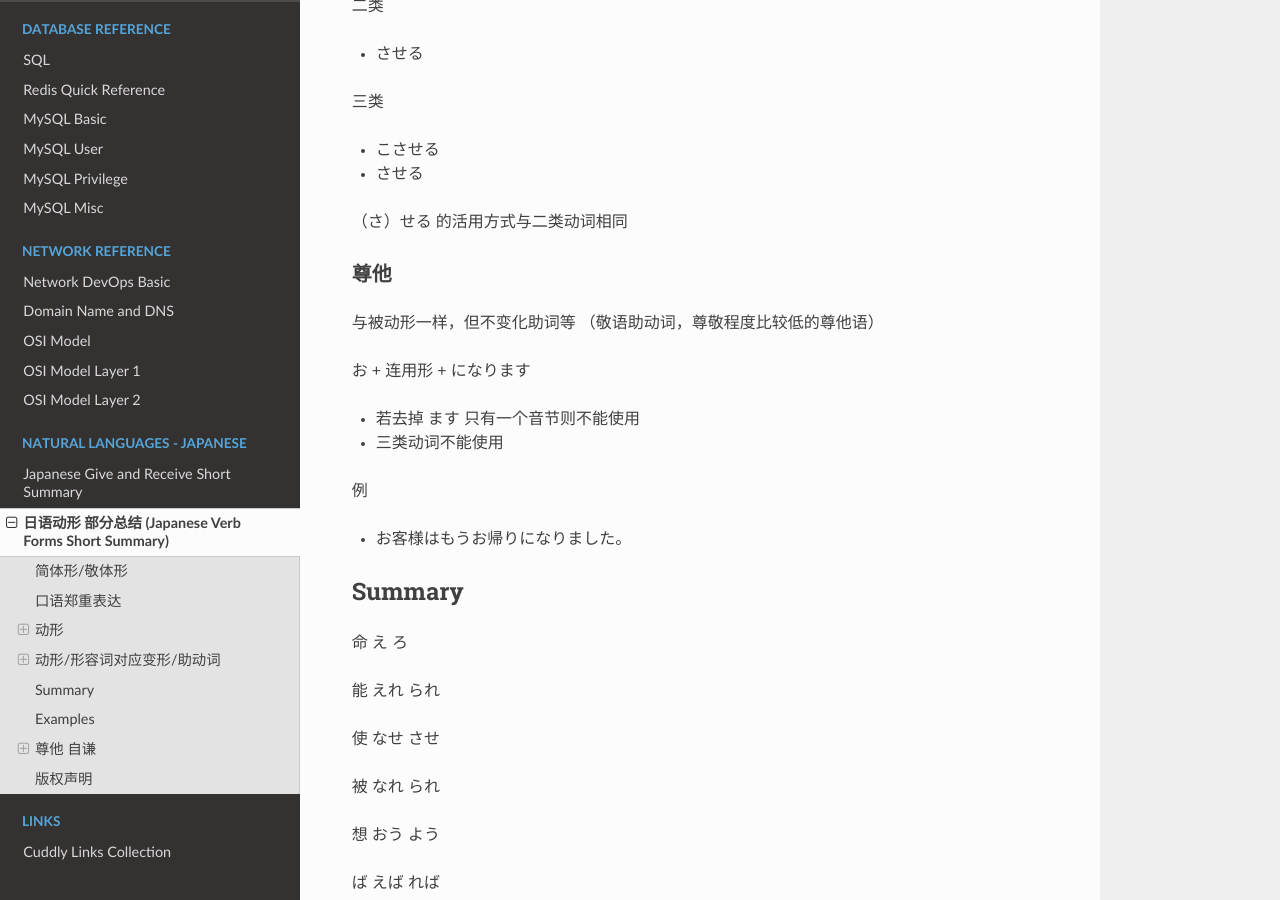
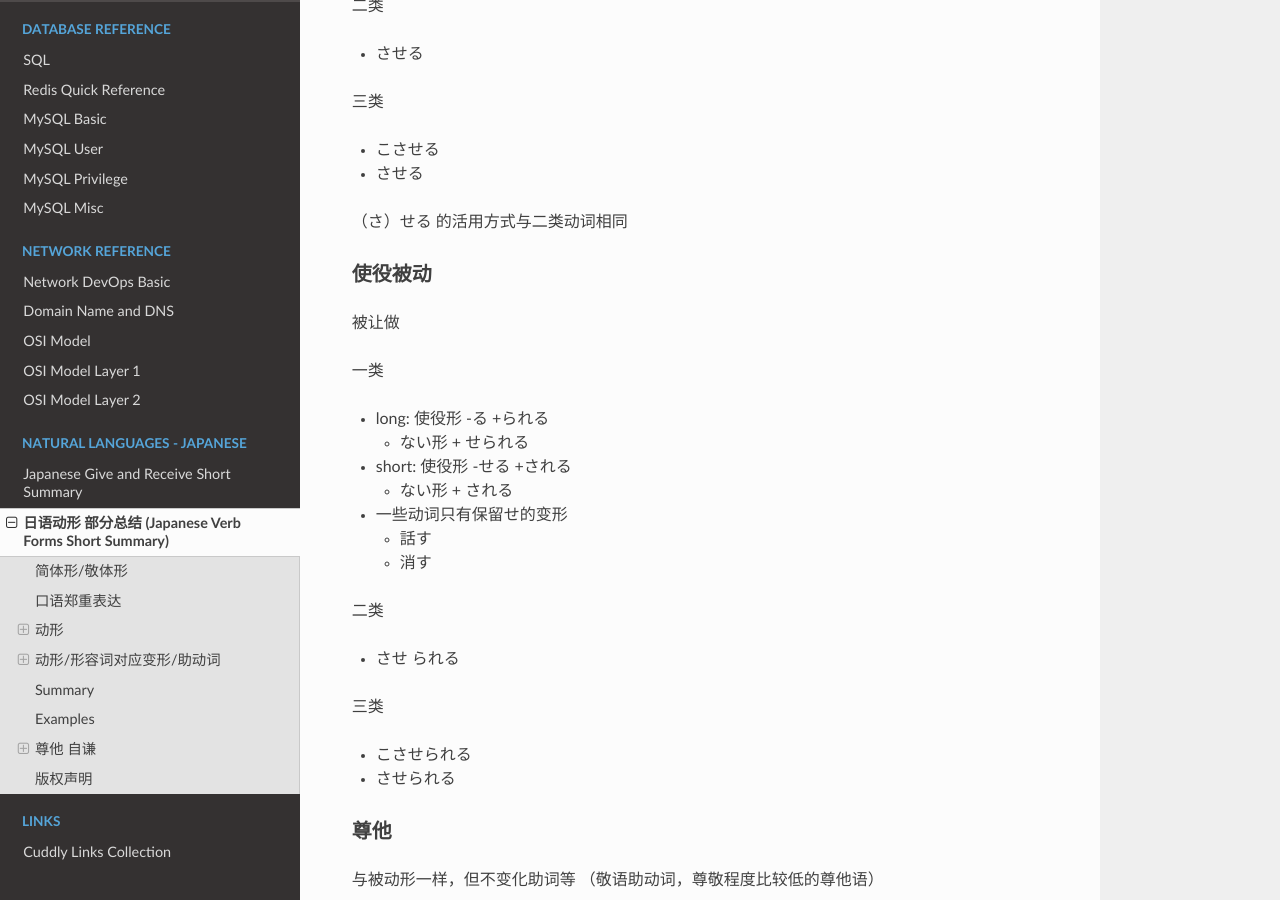
Before and after one commit to snowme34/snowme34.com, a Sphinx documentation site: the page built from docs/source/natural-languages/nihongo/Japanese-Verb-Forms-Short-Summary.md, in a window 1280 px wide and 900 px high, scrolled down 6076 px. Built offline with Sphinx 7.4.7 and the Read the Docs theme 2.0.0, drawn with Linux system fonts in a browser that asks for light colours.

Commit message:
update jp verb

```diff
--- a/docs/source/natural-languages/nihongo/Japanese-Verb-Forms-Short-Summary.md
+++ b/docs/source/natural-languages/nihongo/Japanese-Verb-Forms-Short-Summary.md
@@ -249,6 +249,29 @@ Potential Form
 
 （さ）せる 的活用方式与二类动词相同
 
+### 使役被动
+
+被让做
+
+一类
+
+* long:  使役形 -る +られる
+  * ない形 + せられる
+* short: 使役形 -せる +される
+  * ない形 + される
+* 一些动词只有保留せ的变形
+  * 話す
+  * 消す
+
+二类
+
+* させ られる
+
+三类
+
+* こさせられる
+* させられる
+
 ### 尊他
 
 与被动形一样，但不变化助词等 （敬语助动词，尊敬程度比较低的尊他语）
```
